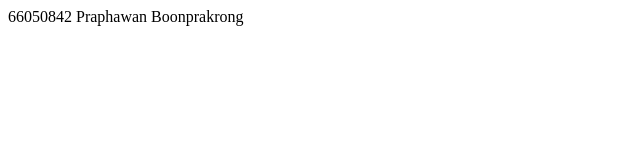
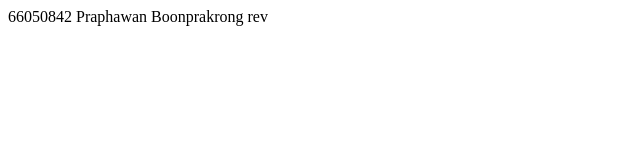
Before and after one commit to aumPraphawan/git101_PRAPHAWAN, a plain HTML site: page index.html in a window 1280 px wide. Shown: the full height of the page, 0-640 px from the left. Drawn offline with Linux system fonts and the light colour scheme.

Commit message:
Update index.html

```diff
--- a/index.html
+++ b/index.html
@@ -6,6 +6,6 @@
     <title>Document</title>
 </head>
 <body>
-    66050842 Praphawan Boonprakrong
+    66050842 Praphawan Boonprakrong rev
 </body>
 </html>
```
